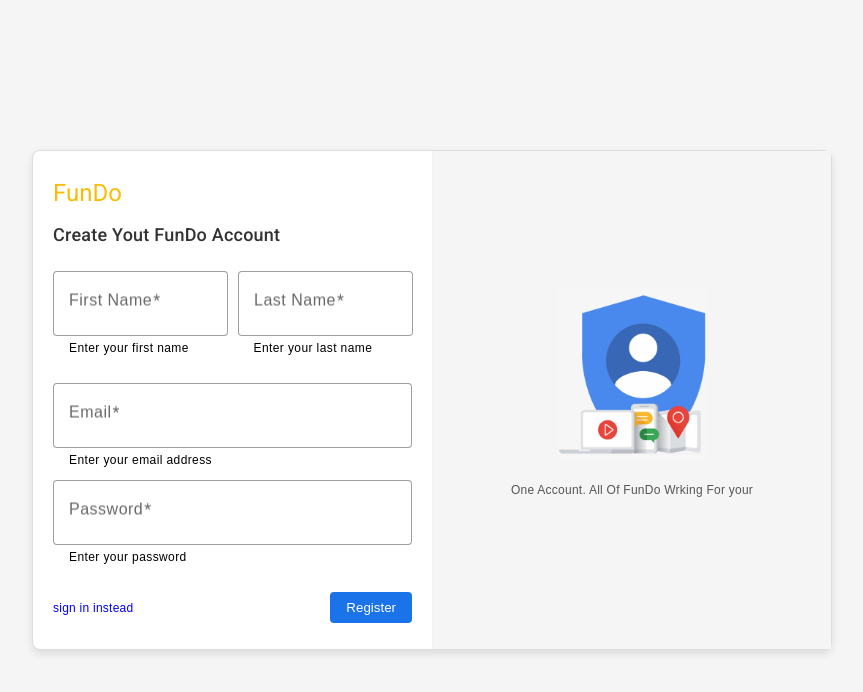
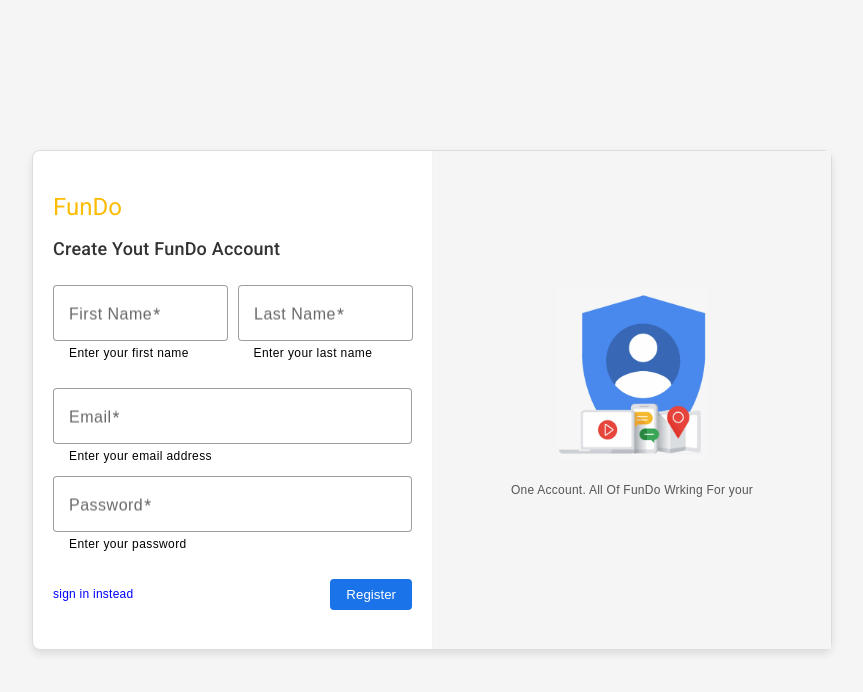
Before and after one commit to SanthoshSekar21/FunDoNotesFrontEnd, an Angular app: page /register in a window 1280 px wide. Shown: the top 692 px of the page, without its empty margins (208-1071 px from the left). Built offline with nearby package versions, Linux system fonts and the light colour scheme.

Commit message:
[santhosh]refactored: input feild height

```diff
--- a/src/app/components/register/register.component.scss
+++ b/src/app/components/register/register.component.scss
@@ -128,3 +128,6 @@ button:hover {
     height: auto;
     margin-bottom: 20px;
 }
+::ng-deep.mat-mdc-form-field-flex {
+    height: 56px;
+}
```
